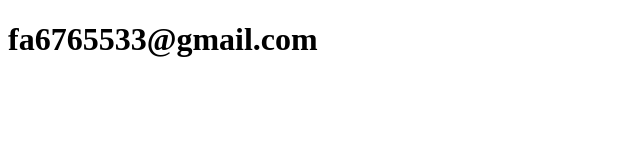
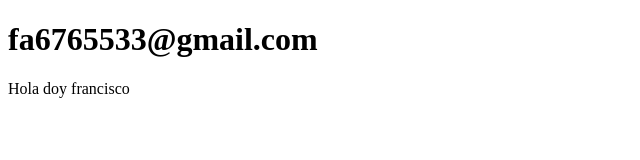
Before and after one commit to FrancisoRocha/one, a plain HTML site: page contacto.html in a window 1280 px wide. Shown: the whole page, without its empty margins (0-640 px from the left). Drawn offline with Linux system fonts and the light colour scheme.

Commit message:
Actualizar informacion

```diff
--- a/contacto.html
+++ b/contacto.html
@@ -7,6 +7,7 @@
 </head>
 <body>
     <h1>fa6765533@gmail.com</h1>
+    <p>Hola doy francisco</p>
 
     <script src="form.js"></script>
 </body>
```
